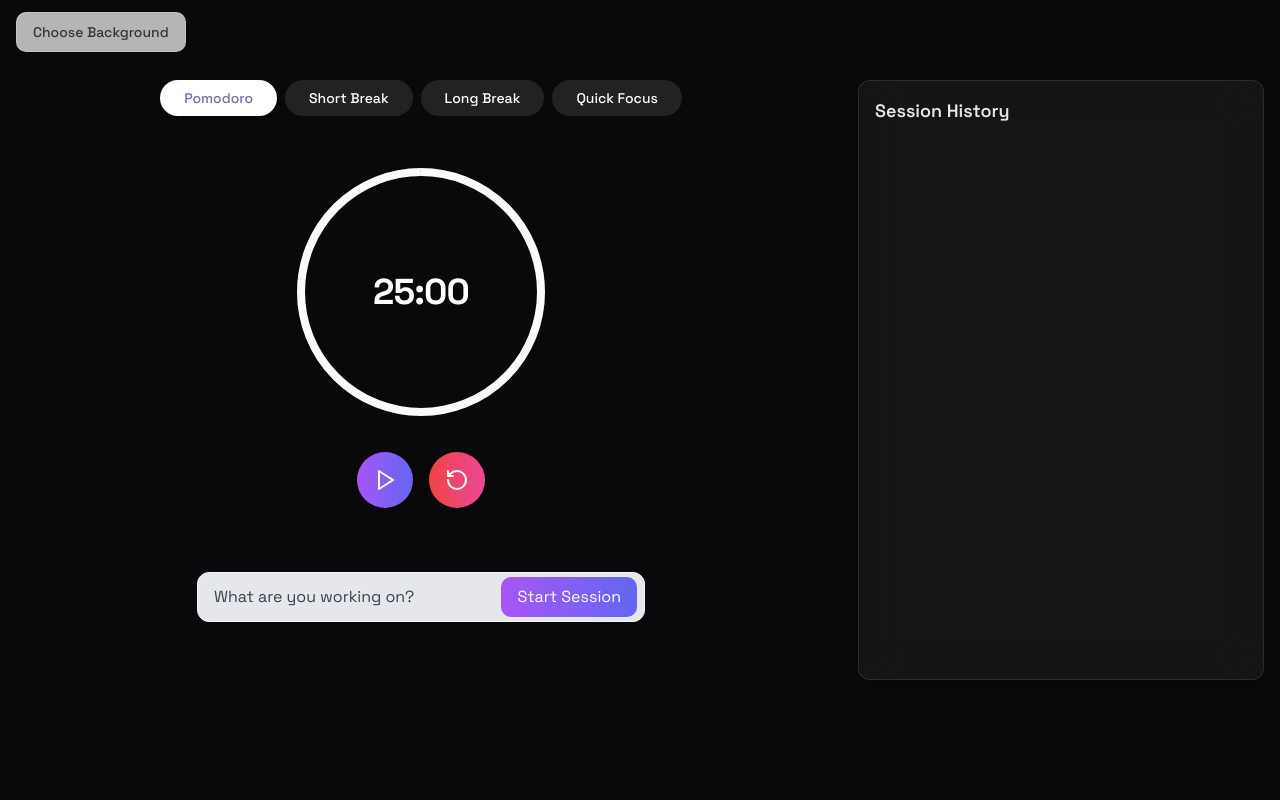
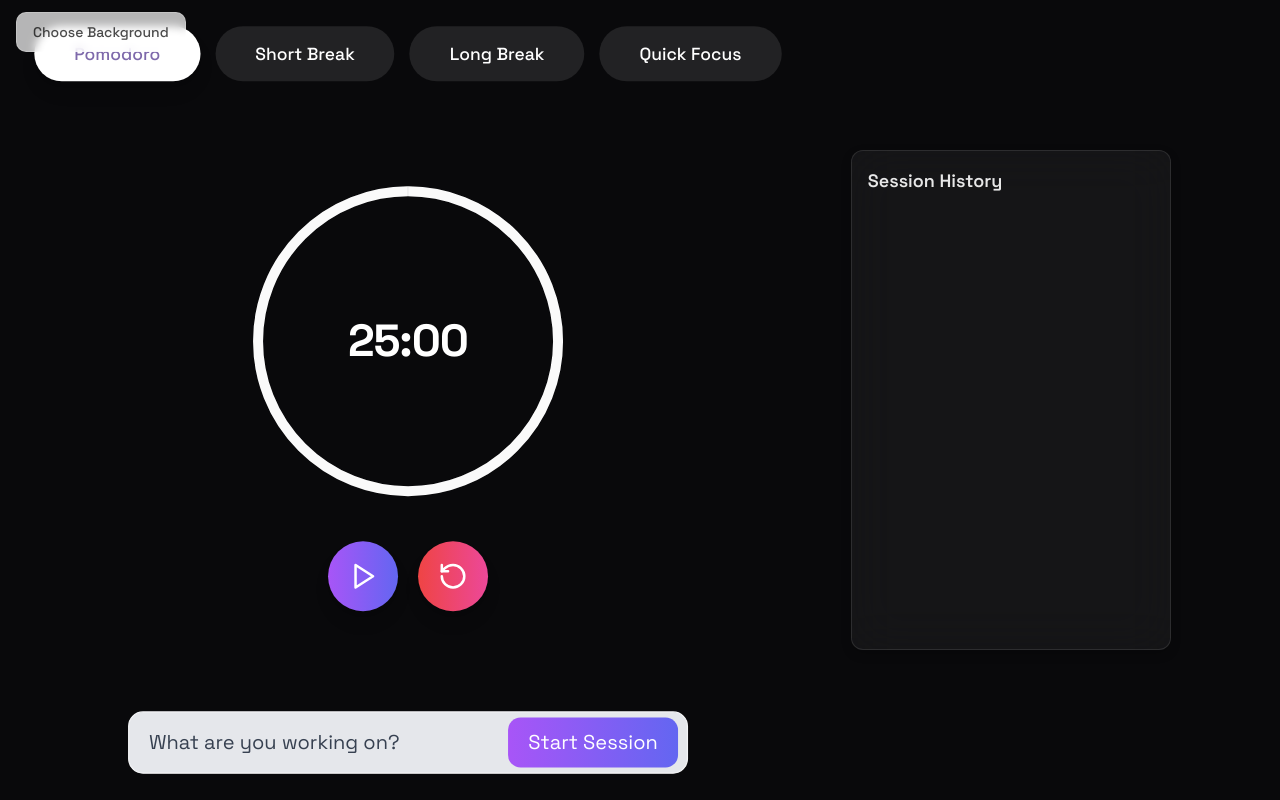
Before and after one commit to jakoel/pomodreaming, a React (Vite) app: page / in a window 1280 px wide. Built offline with nearby package versions, Linux system fonts and the light colour scheme.

Commit message:
Reverted to edit eba3c49c-d4ac-4a2f-bff5-5641822e0e80: "Update Index.tsx"

```diff
--- a/src/pages/Index.tsx
+++ b/src/pages/Index.tsx
@@ -73,20 +73,18 @@ const Index = () => {
   return (
     <div className="min-h-screen relative overflow-hidden" style={{ background: backgroundGradient }}>
       <TopBar onSelectGradient={handleGradientChange} />
-
-      <div className="relative z-10 container mx-auto px-4 py-8 pt-20">
-        <div className="flex flex-col lg:flex-row items-center lg:items-start justify-between gap-8">
-          {/* Timer Section */}
-          <div className="w-full lg:w-2/3 flex flex-col items-center">
-            {/* Timer Presets */}
-            <div className="w-full overflow-x-auto pb-4 mb-8">
-              <div className="flex justify-start lg:justify-center gap-2 min-w-max">
+      <div className="relative z-10 max-w-7xl mx-auto px-4 py-8 pt-20">
+        <div className="flex flex-col md:flex-row items-center justify-center gap-12 min-h-[80vh]">
+          {/* Main Timer Section */}
+          <div className="transform scale-125"> {/* Apply scaling here */}
+            <div className="flex-1 w-full md:w-auto flex flex-col items-center justify-center">
+              <div className="flex justify-center mb-12 gap-3">
                 {TIMER_PRESETS.map((preset) => (
                   <button
                     key={preset.label}
                     onClick={() => setSelectedPreset(preset)}
-                    className={`px-4 lg:px-6 py-2 rounded-full text-sm font-medium transition-all duration-300 whitespace-nowrap
-                      ${selectedPreset.label === preset.label
+                    className={`px-8 py-3 rounded-full text-sm font-medium transition-all duration-300 transform hover:scale-105 mb-8 ${
+                      selectedPreset.label === preset.label
                         ? 'bg-white text-purple-dark shadow-lg'
                         : 'bg-white/10 text-white hover:bg-white/20'
                     }`}
@@ -95,10 +93,8 @@ const Index = () => {
                   </button>
                 ))}
               </div>
-            </div>
 
-            {/* Timer Component */}
-            <div className="w-full flex justify-center mb-8">
+              <div>
                 <Timer
                   initialMinutes={selectedPreset.minutes}
                   onComplete={handleTimerComplete}
@@ -107,14 +103,14 @@ const Index = () => {
                 />
               </div>
 
-            {/* Task Input */}
-            <div className="w-full max-w-md">
+              <div className="mt-12 w-full max-w-md">
                 <TaskInput onTaskAdd={handleTaskAdd} />
+              </div>
             </div>
           </div>
 
           {/* Session History */}
-          <div className="w-full lg:w-1/3 glass-morphism rounded-xl p-4 flex flex-col h-[400px] lg:h-[600px]">
+          <div className="w-full md:w-80 glass-morphism rounded-xl p-4 flex flex-col min-h-[500px] max-h-[calc(100vh-4rem)] ml-24">
             <h2 className="text-lg font-semibold mb-4 text-white/90">Session History</h2>
             <ScrollArea className="flex-grow pr-4">
               <div className="space-y-4">
@@ -131,7 +127,7 @@ const Index = () => {
                         {session.duration}m
                       </span>
                     </div>
-                    <p className="text-sm text-white/90 break-words">{session.task}</p>
+                    <p className="text-sm text-white/90">{session.task}</p>
                   </div>
                 ))}
               </div>
```
Lines whose indentation alone changed are shown as unchanged.
